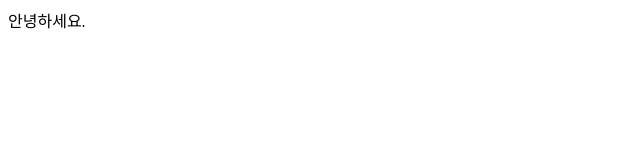
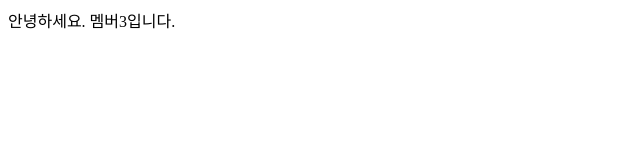
Before and after one commit to ajouteam13/0703, a plain HTML site: page member3.html in a window 1280 px wide. Shown: the whole page, without its empty margins (0-640 px from the left). Drawn offline with Linux system fonts and the light colour scheme.

Commit message:
add intro

```diff
--- a/member3.html
+++ b/member3.html
@@ -1,5 +1,6 @@
 <html>
 	<head>
 		안녕하세요.
+		멤버3입니다.
 	</head>
 </html>
```
